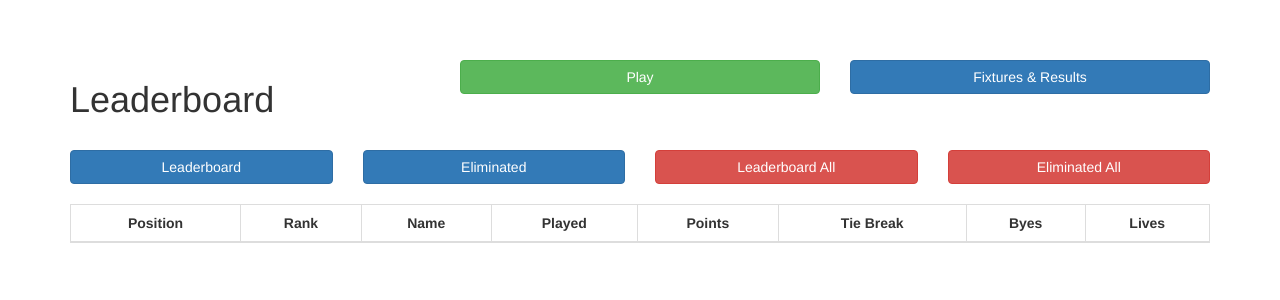
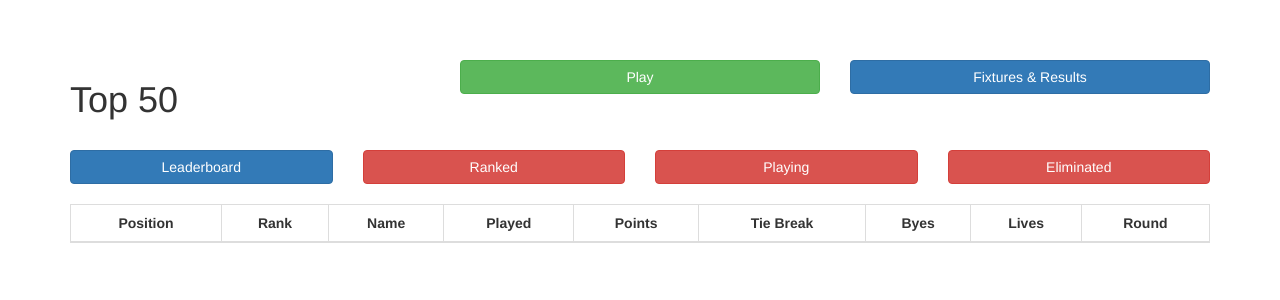
Before and after one commit to crazynayan/za2019, a Flask app: page /games/1/leaderboard in a window 1280 px wide. Shown: the part 52-352 px from the top of the page. Run offline with Flask 2, Linux system fonts and the light colour scheme; the visitor is signed in with stand-in values (Sample User, id 1); data that the repository does not hold is empty; some libraries are stand-ins or nearby versions.

Commit message:
v2-match_form, v3-fix leaderboard, scheduling

```diff
--- a/flask_app/firestore_ci.py
+++ b/flask_app/firestore_ci.py
@@ -10,6 +10,7 @@ _FirestoreDocChild = TypeVar('_FirestoreDocChild', bound='FirestoreDocument')
 # These can be imported for passing in order_by method
 ORDER_ASCENDING = Query.ASCENDING
 ORDER_DESCENDING = Query.DESCENDING
+FILTER_IN = 'array_contains'
 # Used to map collection to model
 _REFERENCE: Dict[str, callable] = dict()
 
@@ -21,7 +22,7 @@ class FirestoreCIError(Exception):
 
 
 class _Query:
-    _COMPARISON_OPERATORS = {'<', '<=', '==', '>', '>=', 'array contains'}
+    _COMPARISON_OPERATORS = {'<', '<=', '==', '>', '>=', FILTER_IN}
     _DIRECTION = {ORDER_ASCENDING, ORDER_DESCENDING}
 
     def __init__(self):
--- a/flask_app/routes.py
+++ b/flask_app/routes.py
@@ -6,7 +6,7 @@ from flask_login import login_required
 
 from flask_app import za_app
 from flask_app.drive import Drive
-from flask_app.firestore_ci import ORDER_DESCENDING
+from flask_app.firestore_ci import ORDER_DESCENDING, FILTER_IN
 from flask_app.forms import GameForm, MatchForm
 from flask_app.models import Game, Player, Schedule
 
@@ -34,7 +34,7 @@ def create_game() -> Response:
     files = Drive.get_files(folder_name)
     for file in files:
         Player.create_from_dict({'name': file, 'game': folder_name})
-    prepare_schedule(folder_name)
+    prepare_schedule(folder_name, random_choice=True)
     flash(f"{folder_name} created with {len(files)} players")
     return redirect(url_for('home'))
 
@@ -79,30 +79,24 @@ def next_match_up(game_id: str) -> Response:
     return redirect(url_for('next_match_up', game_id=game_id))
 
 
-@za_app.route('/games/<string:game_id>/leaderboard', methods=['GET', 'POST'])
+@za_app.route('/games/<string:game_id>/leaderboard')
 @login_required
 def leaderboard(game_id: str) -> Response:
     page_size = 50
-    players = Player.objects.filter_by(game=game_id).filter('lives', '>', 0).limit(page_size).get()
-    players.sort(key=lambda player: (-player.points, -player.tie_break, player.rank))
-    if len(players) < page_size:
-        page_size -= len(players)
-        eliminated_players = Player.objects.filter_by(game=game_id, lives=0).limit(page_size).get()
-        eliminated_players.sort(key=lambda player: (-player.last_round, -player.points, -player.tie_break, player.rank))
-        players.extend(eliminated_players)
+    players = Player.objects.filter_by(game=game_id).order_by('points', ORDER_DESCENDING). \
+        order_by('tie_break', ORDER_DESCENDING).order_by('rank').limit(page_size).get()
+    return render_template('leaderboard.html', players=players, game_id=game_id, title=f'Top {page_size}')
+
+
+@za_app.route('/games/<string:game_id>/leaderboard/leaderboard/all')
+@login_required
+def leaderboard_all(game_id: str) -> Response:
+    players = Player.objects.filter_by(game=game_id).get()
+    players.sort(key=lambda player: player.rank)
     return render_template('leaderboard.html', players=players, game_id=game_id, title='Leaderboard')
 
 
-@za_app.route('/games/<string:game_id>/leaderboard/eliminated', methods=['GET', 'POST'])
-@login_required
-def eliminated(game_id: str) -> Response:
-    page_size = 50
-    players = Player.objects.filter_by(game=game_id, lives=0).limit(page_size).get()
-    players.sort(key=lambda player: (-player.last_round, -player.points, -player.tie_break, player.rank))
-    return render_template('leaderboard.html', players=players, game_id=game_id, title='Eliminated')
-
-
-@za_app.route('/games/<string:game_id>/leaderboard/eliminated/all', methods=['GET', 'POST'])
+@za_app.route('/games/<string:game_id>/leaderboard/eliminated/all')
 @login_required
 def eliminated_all(game_id: str) -> Response:
     players = Player.objects.filter_by(game=game_id, lives=0).get()
@@ -110,15 +104,15 @@ def eliminated_all(game_id: str) -> Response:
     return render_template('leaderboard.html', players=players, game_id=game_id, title='Eliminated')
 
 
-@za_app.route('/games/<string:game_id>/leaderboard/all', methods=['GET', 'POST'])
+@za_app.route('/games/<string:game_id>/playing/all')
 @login_required
-def leaderboard_all(game_id: str) -> Response:
+def playing_all(game_id: str) -> Response:
     players = Player.objects.filter_by(game=game_id).filter('lives', '>', 0).get()
     players.sort(key=lambda player: (-player.points, -player.tie_break, player.rank))
-    return render_template('leaderboard.html', players=players, game_id=game_id, title='Leaderboard')
+    return render_template('leaderboard.html', players=players, game_id=game_id, title='Playing')
 
 
-@za_app.route('/games/<string:game_id>/rounds', methods=['GET', 'POST'])
+@za_app.route('/games/<string:game_id>/rounds')
 @login_required
 def schedule_rounds(game_id: str) -> Response:
     last_match = Schedule.objects.filter_by(game=game_id).order_by('match', ORDER_DESCENDING).first()
@@ -130,7 +124,9 @@ def schedule_rounds(game_id: str) -> Response:
 @login_required
 def schedule_fixtures(game_id: str, requested_round: int) -> Response:
     schedules = Schedule.objects.filter_by(game=game_id, round=requested_round).order_by('match').get()
-    return render_template('schedule.html', schedules=schedules, round=requested_round, game_id=game_id)
+    players = Player.objects.filter_by(game=game_id).filter('byes', FILTER_IN, requested_round).get()
+    return render_template('schedule.html', schedules=schedules, round=requested_round, players=players,
+                           game_id=game_id)
 
 
 @za_app.route('/games/<string:game_id>/players/<string:player_id>')
@@ -140,28 +136,28 @@ def profile(game_id: str, player_id: str):
     return render_template('profile.html', player=player, game_id=game_id)
 
 
-def get_match(player1: Player, players: List[Player], next_round: int) -> Optional[Player]:
+def get_match(player1: Player, players: List[Player], random_choice: bool) -> Optional[Player]:
     if not players:
         return None
     while players:
-        player2 = random.choice(players) if next_round <= 3 else players[0]
+        player2 = random.choice(players) if random_choice else players[0]
         if not player1.played(player2):
             return player2
         players.remove(player2)
     return None
 
 
-def prepare_schedule(game_id: str) -> bool:
+def prepare_schedule(game_id: str, random_choice: bool = False) -> bool:
     last_match = Schedule.objects.filter_by(game=game_id).order_by('match', ORDER_DESCENDING).first()
     next_round = last_match.round + 1 if last_match else 1
     next_match = last_match.match + 1 if last_match else 1
     match_players: List[Player] = Player.objects.filter_by(game=game_id).filter('lives', '>', 0).get()
-    match_players.sort(key=lambda player: (player.points, player.tie_break), reverse=True)
+    match_players.sort(key=lambda player: player.rank)
     schedule_prepared = False
     while match_players:
         player1 = match_players[0]
         player1_match_up = match_players[1:] if len(match_players) > 1 else list()
-        player2 = get_match(player1, player1_match_up, next_round)
+        player2 = get_match(player1, player1_match_up, random_choice)
         if not player2:
             if next_round not in player1.byes:
                 player1.byes.append(next_round)
@@ -205,3 +201,4 @@ def update_rank(game_id: str) -> None:
         player.rank = sorted_players.index(rank_player) + 1
     for player in players:
         player.save()
+    return
--- a/flask_app/templates/leaderboard.html
+++ b/flask_app/templates/leaderboard.html
@@ -24,18 +24,18 @@
             </a>
         </div>
         <div class="col-md-3">
-            <a class="btn btn-block btn-primary" href="{{ url_for('eliminated', game_id=game_id) }}">
-                Eliminated
+            <a class="btn btn-block btn-danger" href="{{ url_for('leaderboard_all', game_id=game_id) }}">
+                Ranked
             </a>
         </div>
         <div class="col-md-3">
-            <a class="btn btn-block btn-danger" href="{{ url_for('leaderboard_all', game_id=game_id) }}">
-                Leaderboard All
+            <a class="btn btn-block btn-danger" href="{{ url_for('playing_all', game_id=game_id) }}">
+                Playing
             </a>
         </div>
         <div class="col-md-3">
             <a class="btn btn-block btn-danger" href="{{ url_for('eliminated_all', game_id=game_id) }}">
-                Eliminated All
+                Eliminated
             </a>
         </div>
     </div>
@@ -51,6 +51,7 @@
             <th scope="col" class="text-center">Tie Break</th>
             <th scope="col" class="text-center">Byes</th>
             <th scope="col" class="text-center">Lives</th>
+            <th scope="col" class="text-center">Round</th>
         </tr>
         </thead>
         <tbody>
@@ -83,6 +84,9 @@
                 <td class="text-center align-middle">
                     {{ player.lives }}
                 </td>
+                <td class="text-center align-middle">
+                    {{ player.last_round }}
+                </td>
             </tr>
         {% endfor %}
         </tbody>
```
Also changed, not shown: delete.py (added, +27 -0 lines), flask_app/templates/match_form.html (+7 -0 lines), flask_app/templates/profile.html (+18 -9 lines), flask_app/templates/schedule.html (+30 -4 lines), README.md.
